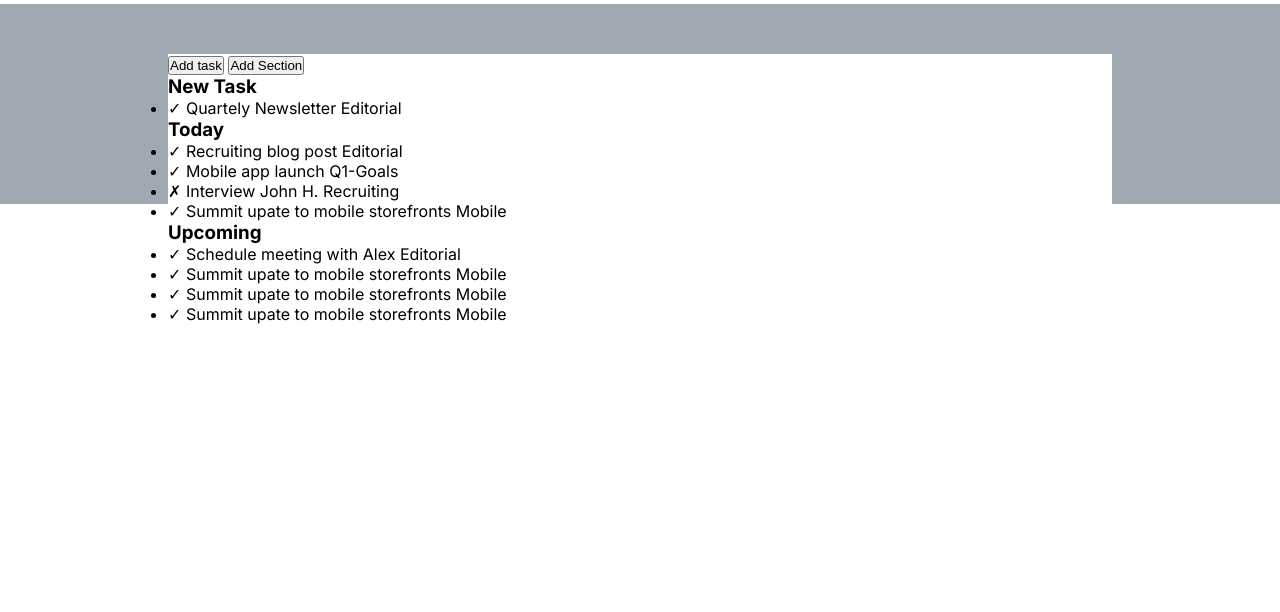
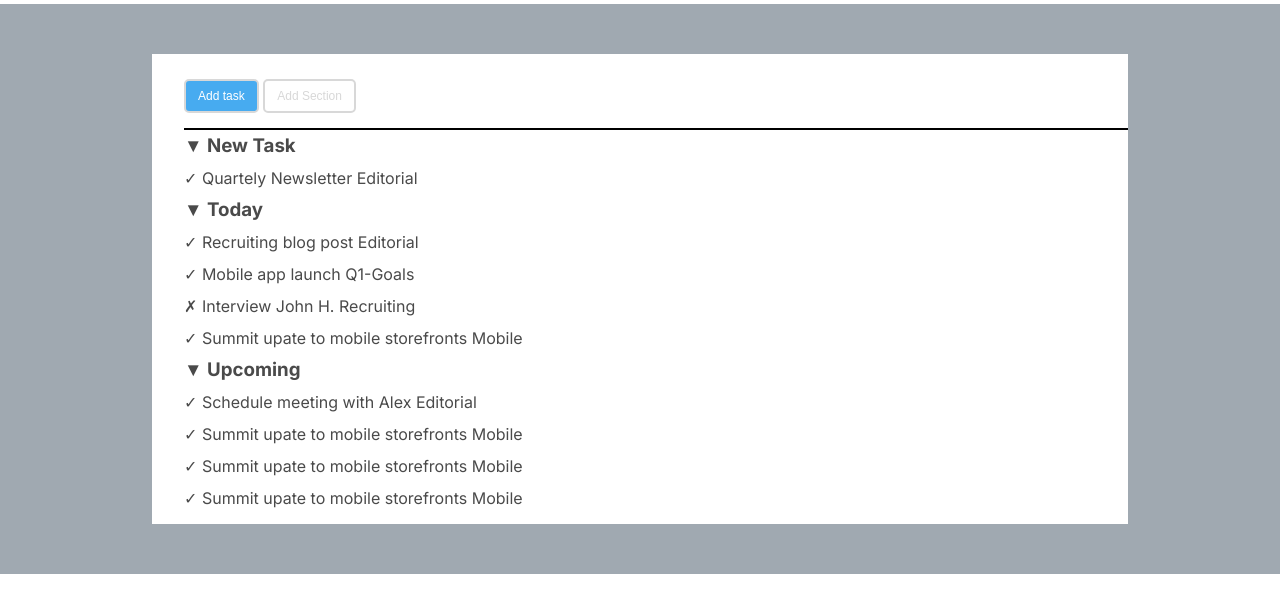
Before and after one commit to alessiaimprota/html-css-toboolist, a plain HTML site: page index.html in a window 1280 px wide. Shown: the part 106-718 px from the top of the page. Drawn offline with Linux system fonts and the light colour scheme.

Commit message:
feat new stuff

```diff
--- a/index.html
+++ b/index.html
@@ -20,13 +20,14 @@
 
     <main class="background-gray">
       <div class="wrapper">
-        <div class="button">
-            <button class="blue-button">Add task</button>
-            <button class="white-button">Add Section</button>
+        <div class="button-container">
+          <button class="button blue-button">Add task</button>
+          <button class="button white-button">Add Section</button>
         </div>
 
         <div class="main-container-lists">
-            <h3 class="list-title">New Task</h3>
+          <h3 class="list-title">&#9660; New Task</h3>
+
           <ul>
             <li>
               <span class="check"> &check; </span>
@@ -35,17 +36,19 @@
             </li>
           </ul>
 
-            <h3 class="list-title">Today</h3>
+          <h3 class="list-title">&#9660; Today</h3>
+
           <ul>
             <li>
               <span class="check"> &check; </span>
               Recruiting blog post
               <span class="label editorial"> Editorial</span>
             </li>
+
             <li>
               <span class="check"> &check; </span>
               Mobile app launch
-                    <span class="label q1-goals"> Q1-Goals<span>
+              <span class="label q1-goals"> Q1-Goals</span>
             </li>
 
             <li>
@@ -61,30 +64,33 @@
             </li>
           </ul>
 
-            <h3 class="list-title">Upcoming</h3>
+          <h3 class="list-title">&#9660; Upcoming</h3>
+
           <ul>
             <li>
               <span class="cross"> &check; </span>
               Schedule meeting with Alex
               <span class="label editorial"> Editorial</span>
             </li>
+
             <li>
               <span class="check"> &check; </span>
               Summit upate to mobile storefronts
               <span class="label mobile"> Mobile</span>
             </li>
+
             <li>
               <span class="check"> &check; </span>
               Summit upate to mobile storefronts
               <span class="label mobile"> Mobile</span>
             </li>
+
             <li>
               <span class="check"> &check; </span>
               Summit upate to mobile storefronts
               <span class="label mobile"> Mobile</span>
             </li>
           </ul>
-
         </div>
       </div>
     </main>
--- a/style/stylesheet.css
+++ b/style/stylesheet.css
@@ -18,7 +18,7 @@ font-family: "Inter", sans-serif;
 .background-gray{
     background-color: hsl(207, 10%, 66%)
 ;
-    height: 100px;
+    height: 100%;
 }
 
 /*Regole*/
@@ -47,10 +47,52 @@ h1{
 
 main{
     padding: 50px;
+    height: 100%;
 }
 
 .wrapper{
     width: 80%;
     margin: 0 auto;
     background-color: white;
+    padding-top: 10px;
+    padding-bottom: 10px;
+    padding-left: 2rem;
 }
+
+/*Button section*/
+
+.button-container{
+    padding: 15px 0;
+    border-bottom: 2px solid black ;
+    width: 100%;
+}
+
+.button{
+    padding: 8px 12px;
+    border-radius:5px;
+    border-color: hsl(207, 10%, 66%);
+    font-size: 0.75rem;
+    border-color: hsl(0deg 0% 84.71%);
+    border-style: solid;
+}
+
+.blue-button{
+    background-color: hsl(204.5deg 84.92% 60.98%);
+    color: white;
+}
+
+.white-button{
+    background-color: white;
+    color: hsl(0deg 0% 84.71%);
+}
+
+/*Lists*/
+
+.main-container-lists{
+    line-height: 2rem;
+    color:hsl(0deg 0% 29.02%);
+}
+
+ul{
+    list-style-type: none;
+}
```
Lines whose indentation alone changed are shown as unchanged.
